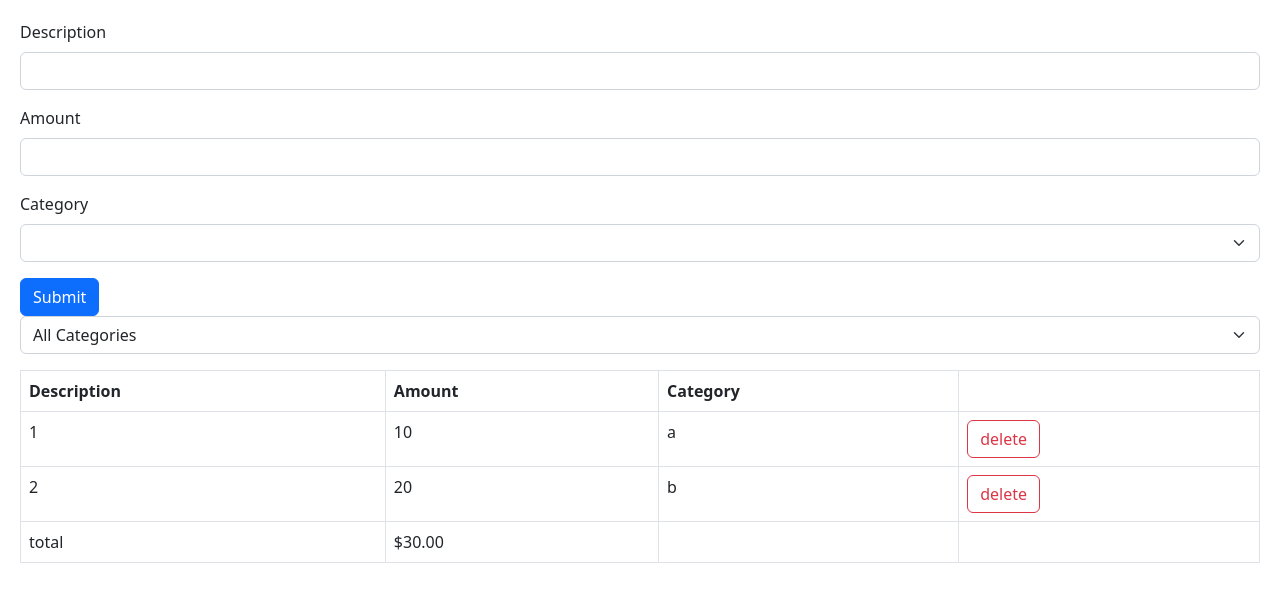
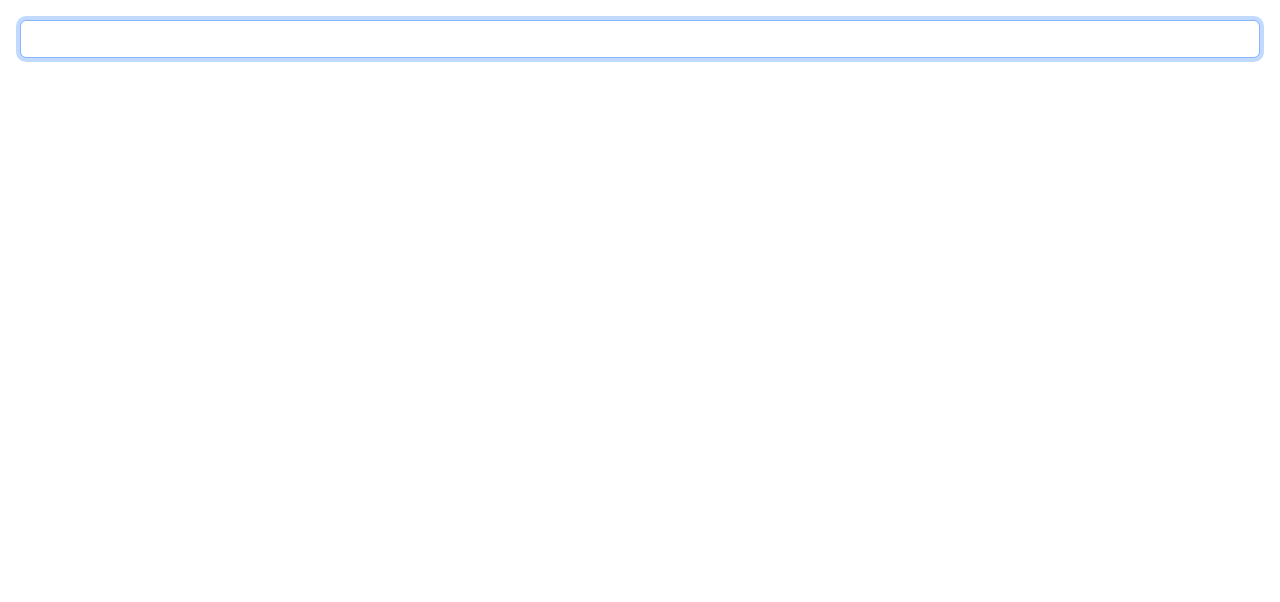
Before and after one commit to azxazx321/react-app, a React (Vite) app: page / in a window 1280 px wide. Shown: the top 602 px of the page. Built offline with nearby package versions, Linux system fonts and the light colour scheme.

Commit message:
finished 007-2

```diff
--- a/src/App.tsx
+++ b/src/App.tsx
@@ -1,50 +1,29 @@
-import { useState } from "react";
-import Alert from "./components/Alert";
-import Button from "./components/Button/Button";
-import ListGroup from "./components/ListGroup";
-import {BsFillCalendarFill } from "react-icons/bs"
+
+import { useEffect, useRef } from 'react';
 import './App.css'
 
-import Message from "./Message";
-import Like from "./components/Like/Like";
-import NavBar from "./components/NavBar";
-import Cart from "./components/Cart";
-import Expandable from "./components/Expandable";
-import Form from "./components/Form";
+
 import './index.css'
 import 'bootstrap/dist/css/bootstrap.min.css';
-import ExpenseTracker from "./components/ExpenseTracker/ExpenseTracker";
-import ExpenseList from "./components/expense-tracker/components/ExpenseList";
-import ExpenseFilter from "./components/expense-tracker/components/ExpenseFilter";
-import { set } from "react-hook-form";
-import ExpenseForm from "./components/expense-tracker/components/ExpenseForm";
 
 
 function App() {
-  const [expenses, setExpenses] = useState([
-    { id:1,description:'1', amount: 10,category: 'a'},
-    {id: 2,description:'2',amount: 20,category: 'b'}]
-  )
-  const [selectedCategory, setSelectedcategory] = useState('')
+  const ref = useRef<HTMLInputElement>(null)
+  useEffect(() => {
+    if(ref.current) {ref.current.focus(); console.log('focus')}
 
+  }  )
 
-  const visibleExpenses = selectedCategory ? expenses.filter(expense => expense.category === selectedCategory) : expenses
-  // const onSelectCategory = (category) => {
-  //    setSelectedcategory(category);
-  // }
+  useEffect(() => {
+    document.title = 'my app'
+  })
 
+  return (<div>
+      <div>
+        <input ref={ref} type="text" className="form-control" />
+      </div>
 
-
-  return <div>
-
-    {/* <ExpenseTracker/> */}
-    <ExpenseForm onSubmit={expense => setExpenses([...expenses, {...expense, id: expenses.length + 1}])}/>
-    <div className="mb-3">
-    <ExpenseFilter onSelectCategory={(category) => setSelectedcategory(category)} />
-
-    </div>
-    <ExpenseList expenses={visibleExpenses} onDelete={(id)=> setExpenses(expenses.filter(expense => expense.id !== id))}/>
-  </div>
+  </div>)
 }
 
 export default App;
```
